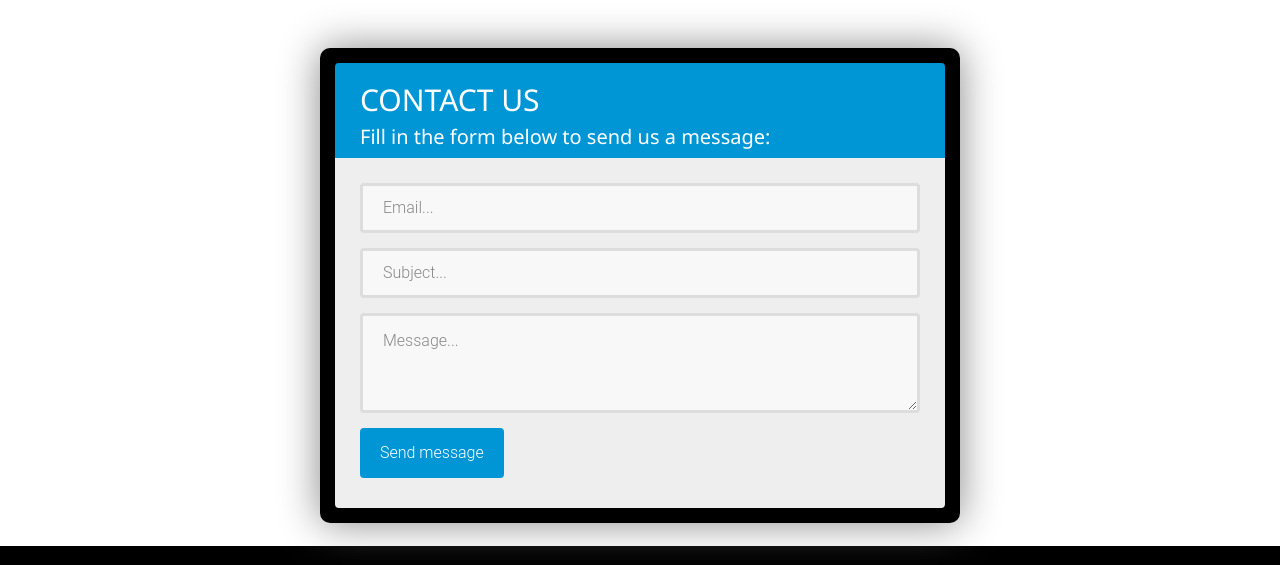
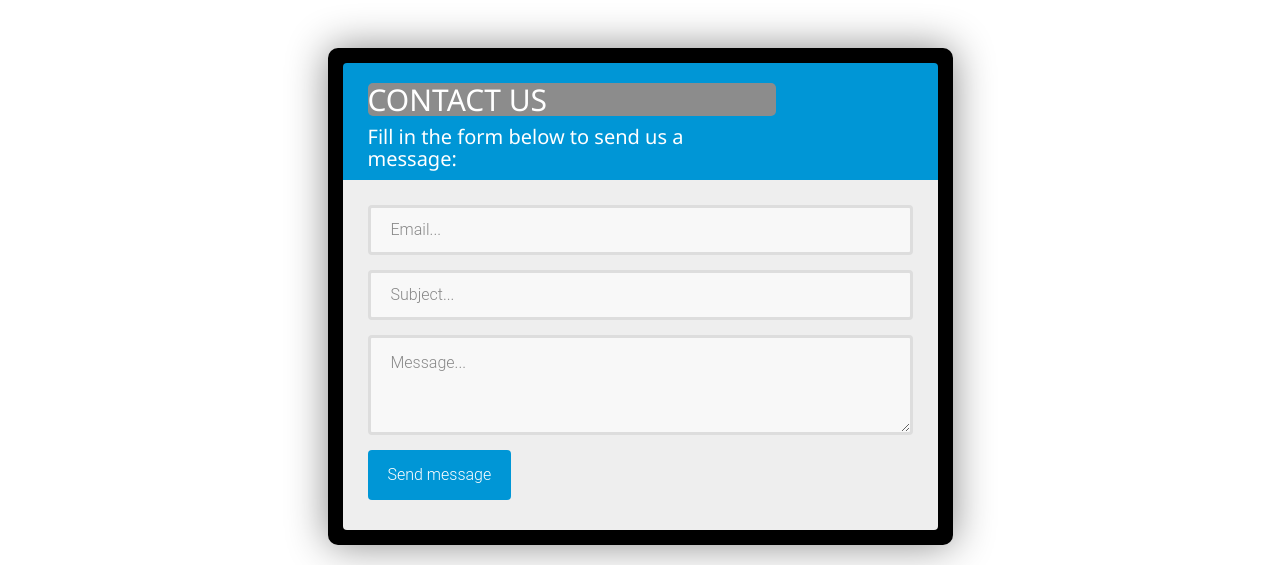
Before and after one commit to navneetkrishnam/midasapp_www, a plain HTML site: page html/services.html in a window 1280 px wide. Shown: the part 104-669 px from the top of the page. Drawn offline with nearby package versions, Linux system fonts and the light colour scheme; some icons are missing.

Commit message:
Update services.html

```diff
--- a/html/services.html
+++ b/html/services.html
@@ -12,7 +12,6 @@
 	<link rel="stylesheet" type="text/css" href="../css/w3.css">
 </head>
 <body>
-
 	<div class="bodyContent">
 		<nav class="navbar navbar-inverse headnavigationmenu">
 			<div class="container-fluid">
@@ -46,46 +45,12 @@
 		</nav>
 	</div>
 
-<!--	<div class="container contactuscontent">
-
-		<div class="row contactusheading center-block">
-		<div class="col-md-1"></div>
-		<p class="contactustext">CONTACT US</p>
-		<p>Fill in the form below to send us a message</p>
-		</div>
-		<form>
-			<div class="row nameblock center-block">
-				<div class="col-md-4"></div>
-				<div class="col-md-2 center-block name text-center">Name</div>
-				<div class="col-md-3 center-block text-center"><input type="textbox"></div>
-				<div class="col-md-3"></div>
-			</div>
-
-			<div class="row emailblock center-block">
-				<div class="col-md-4"></div>
-				<div class="col-md-2 center-block email text-center">E mail</div>
-				<div class="col-md-3 center-block text-center"><input type="email"></div>
-				<div class="col-md-3"></div>
-			</div>
-
-			<div class="row queryblock center-block">
-				<div class="col-md-4"></div>
-				<div class="col-md-2 center-block query text-center">Query</div>
-				<div class="col-md-3 center-block text-center"><input type="textarea"></div>
-				<div class="col-md-3"></div>
-			</div>
-			<br>
-			<button type="submit" class="center-block submit">Submit</button>
-		</form>
-
-	</div>	-->
-
-	<div class="row container-fluid">
+	<div class="container-fluid">
                         <div class="col-md-6 col-md-offset-3 form-box">
                         	<div class="form-top">
                         		<div class="form-top-left">
-                        			<h2>CONTACT US</h2>
-                            		<h4>Fill in the form below to send us a message:</h4>
+                        			<h2 class="contactusheading">CONTACT US</h2>
+                            		<h4 class="formfillingheading">Fill in the form below to send us a message:</h4>
                         		</div>
                         		<div class="form-top-right">
                         			<i class="fa fa-envelope"></i>
@@ -111,10 +76,7 @@
                         </div>
                     </div>
 
-
-
 	<br>
-
 
 	<div class="footer container-fluid">
 	<br>
```
